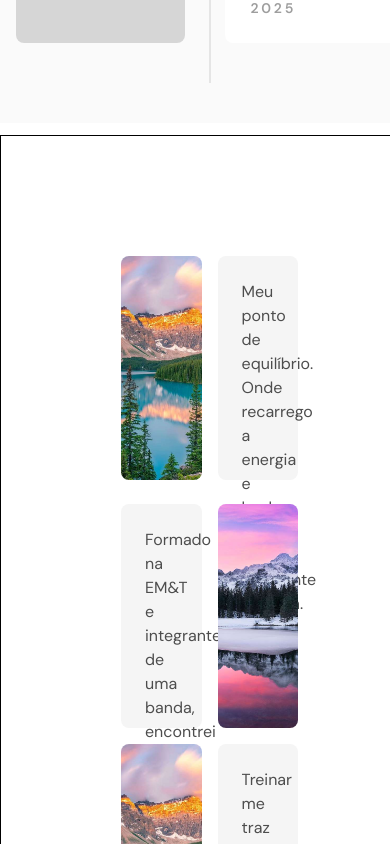
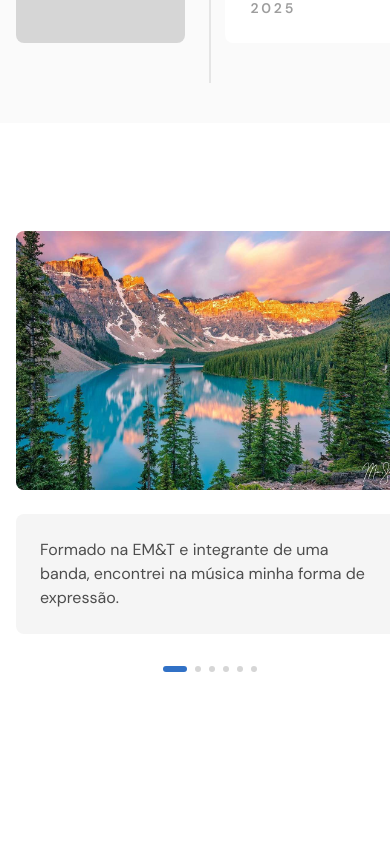
Before and after one commit to murilloressineti/my-portfolio-2.0, a React (Vite) app: page / in a window 390 px wide. Shown: the part 6200-7044 px from the top of the page. After the commit the page ends 6952 px from the top, so only its background shows below. Built offline with nearby package versions, Linux system fonts and the light colour scheme.

Commit message:
feat: Creation of the bentoCarousel and refactoring of the bentoGrid and bentoItem.

```diff
--- a/package.json
+++ b/package.json
@@ -13,6 +13,7 @@
     "@tailwindcss/vite": "^4.1.18",
     "class-variance-authority": "^0.7.1",
     "clsx": "^2.1.1",
+    "embla-carousel-react": "^8.6.0",
     "react": "^19.2.0",
     "react-dom": "^19.2.0",
     "tailwind-merge": "^3.4.0",
--- a/src/App.tsx
+++ b/src/App.tsx
@@ -16,10 +16,9 @@
 import TimelineItem from "./components/timelineItem";
 import { timelineSteps } from "./constants/timeline-steps";
 import BentoGrid from "./components/bentoGrid";
+import BentoCarousel from "./components/bentoCarousel";
 import BentoItem from "./components/bentoItem";
-
-import PhotoA from "./assets/images/gallery/original.jpg";
-import PhotoB from "./assets/images/gallery/original-1.jpg";
+import { galleryItems } from "./constants/gallery-items";
 
 export default function App() {
   return (
@@ -274,44 +273,22 @@
       </section>
 
       {/* Gallery */}
-      <div className="max-w-7xl mx-auto border p-30 border-b-bg-dark">
-        <BentoGrid>
-          <BentoItem
-            image={PhotoA}
-            title="Formado na EM&T e integrante de uma banda, encontrei na música minha forma de expressão."
-            textPosition="bottom"
-          />
+      <div className="max-w-7xl md:mx-auto my-20  md:p-30 overflow-hidden">
+        <div className="hidden md:block">
+          <BentoGrid>
+            {galleryItems.map((item, index) => (
+              <BentoItem key={index} {...item} />
+            ))}
+          </BentoGrid>
+        </div>
 
-          <BentoItem
-            image={PhotoB}
-            title="Meu ponto de equilíbrio. Onde recarrego a energia e lembro do que realmente importa."
-            textPosition="top"
-          />
-
-          <BentoItem
-            image={PhotoA}
-            title="Jogos me divertem e desafiam. É onde relaxo, mergulho em boas histórias e deixo a imaginação correr solta."
-            textPosition="bottom"
-          />
-
-          <BentoItem
-            image={PhotoB}
-            title="Treinar me traz foco e disciplina, essenciais para manter a saúde física e mental em dia."
-            textPosition="top"
-          />
-
-          <BentoItem
-            image={PhotoA}
-            title="Autodesenvolvimento, espiritualidade, negócios e ficção. Ler me ajuda a evoluir como pessoa e profissional."
-            textPosition="bottom"
-          />
-
-          <BentoItem
-            image={PhotoB}
-            title="Me conecto com o esporte desde cedo. Suas histórias de superação sempre me inspiram."
-            textPosition="top"
-          />
-        </BentoGrid>
+        <div className="block md:hidden">
+          <BentoCarousel>
+            {galleryItems.map((item, index) => (
+              <BentoItem key={index} {...item} textPosition="bottom" />
+            ))}
+          </BentoCarousel>
+        </div>
       </div>
     </div>
   );
--- /dev/null
+++ b/src/components/bentoCarousel.tsx
@@ -0,0 +1,63 @@
+import React, { useState, useEffect, useCallback } from "react";
+import useEmblaCarousel from "embla-carousel-react";
+import { cn } from "../lib/utils";
+
+interface BentoCarouselProps {
+  children: React.ReactNode;
+}
+
+export default function BentoCarousel({ children }: BentoCarouselProps) {
+  const [emblaRef, emblaApi] = useEmblaCarousel({
+    loop: false,
+    align: "center",
+    containScroll: "trimSnaps",
+  });
+  const [selectedIndex, setSelectedIndex] = useState(0);
+  const totalItems = React.Children.count(children);
+
+  const onSelect = useCallback(() => {
+    if (!emblaApi) return;
+    setSelectedIndex(emblaApi.selectedScrollSnap());
+  }, [emblaApi]);
+
+  useEffect(() => {
+    if (!emblaApi) return;
+
+    onSelect();
+    emblaApi.on("select", onSelect);
+    emblaApi.on("reInit", onSelect);
+  }, [emblaApi, onSelect]);
+
+  return (
+    <div className="w-full flex flex-col gap-4">
+      {/* VIEWPORT DO EMBLA */}
+      <div
+        className="overflow-hidden w-full cursor-grab active:cursor-grabbing"
+        ref={emblaRef}
+      >
+        <div className="flex touch-pan-y">
+          {React.Children.map(children, (child) => (
+            <div className="flex-[0_0_100%] min-w-0 p-4">{child}</div>
+          ))}
+        </div>
+      </div>
+
+      {/* PAGINATION DOTS */}
+      <div className="flex justify-center items-center gap-2">
+        {Array.from({ length: totalItems }).map((_, index) => (
+          <button
+            key={index}
+            aria-label={`Ir para o slide ${index + 1}`}
+            className={cn(
+              "h-1.5 rounded-full transition-all duration-300 cursor-pointer",
+              index === selectedIndex
+                ? "bg-brand-primary w-6"
+                : "bg-neutral-gray-300 w-1.5",
+            )}
+            onClick={() => emblaApi?.scrollTo(index)}
+          />
+        ))}
+      </div>
+    </div>
+  );
+}
--- a/src/components/bentoGrid.tsx
+++ b/src/components/bentoGrid.tsx
@@ -1,34 +1,23 @@
 import React from "react";
-import { cva, type VariantProps } from "class-variance-authority";
 import { cn } from "../lib/utils";
 
-export const bentoGridVariants = cva(
-  "grid grid-cols-2 md:grid-cols-3 gap-4 md:gap-8 w-full auto-rows-min",
-  {
-    variants: {
-      variant: {
-        default: "",
-      },
-    },
-    defaultVariants: {
-      variant: "default",
-    },
-  },
-);
-
-interface BentoGridProps
-  extends React.ComponentProps<"div">, VariantProps<typeof bentoGridVariants> {
+interface BentoGridProps extends React.ComponentProps<"div"> {
   children: React.ReactNode;
 }
 
 export default function BentoGrid({
-  variant,
   children,
   className,
   ...props
 }: BentoGridProps) {
   return (
-    <div className={cn(bentoGridVariants({ variant, className }))} {...props}>
+    <div
+      className={cn(
+        "grid md:grid-cols-3 md:gap-8 w-full auto-rows-min",
+        className,
+      )}
+      {...props}
+    >
       {children}
     </div>
   );
--- a/src/components/bentoItem.tsx
+++ b/src/components/bentoItem.tsx
@@ -1,21 +1,8 @@
 import React from "react";
-import { cva, type VariantProps } from "class-variance-authority";
 import { cn } from "../lib/utils";
 import Text from "./text";
 
-export const bentoItemVariants = cva("", {
-  variants: {
-    variant: {
-      default: "",
-    },
-  },
-  defaultVariants: {
-    variant: "default",
-  },
-});
-
-interface BentoItemProps
-  extends React.ComponentProps<"div">, VariantProps<typeof bentoItemVariants> {
+interface BentoItemProps extends React.ComponentProps<"div"> {
   image: string;
   title: string;
   textPosition?: "top" | "bottom";
@@ -30,18 +17,18 @@
 }: BentoItemProps) {
   return (
     <div
-      className={cn("flex flex-col  gap-6 w-full h-full group", className)}
+      className={cn("flex flex-col gap-6 md:w-full md:h-full group", className)}
       {...props}
     >
       {textPosition === "top" && (
-        <div className="h-56 md:h-auto bg-neutral-gray-100 p-6 rounded-lg">
+        <div className="bg-neutral-gray-100 p-6 rounded-lg">
           <Text variant="body-base" className="text-text-secondary">
             {title}
           </Text>
         </div>
       )}
 
-      <div className="h-56 md:h-94 w-full overflow-hidden rounded-lg">
+      <div className="md:h-94 w-full overflow-hidden rounded-lg">
         <img
           src={image}
           alt={title}
@@ -50,7 +37,7 @@
       </div>
 
       {textPosition === "bottom" && (
-        <div className="h-56 md:h-auto bg-neutral-gray-100 p-6 rounded-lg">
+        <div className="bg-neutral-gray-100 p-6 rounded-lg">
           <Text variant="body-base" className="text-text-secondary">
             {title}
           </Text>
--- /dev/null
+++ b/src/constants/gallery-items.ts
@@ -0,0 +1,41 @@
+import PhotoA from "../assets/images/gallery/original.jpg";
+import PhotoB from "../assets/images/gallery/original-1.jpg";
+
+export interface GalleryItem {
+  image: string;
+  title: string;
+  textPosition: "top" | "bottom";
+}
+
+export const galleryItems: GalleryItem[] = [
+  {
+    image: PhotoA,
+    title: "Formado na EM&T e integrante de uma banda, encontrei na música minha forma de expressão.",
+    textPosition: "bottom",
+  },
+  {
+    image: PhotoB,
+    title: "Meu ponto de equilíbrio. Onde recarrego a energia e lembro do que realmente importa.",
+    textPosition: "top",
+  },
+  {
+    image: PhotoA,
+    title: "Família e momentos especiais com a Gabi e a Jasmine são o que dão sentido a tudo.",
+    textPosition: "bottom",
+  },
+  {
+    image: PhotoB,
+    title: "Treinar me traz foco e disciplina, essenciais para manter a saúde física e mental em dia.",
+    textPosition: "top",
+  },
+  {
+    image: PhotoA,
+    title: "Autodesenvolvimento, espiritualidade, negócios e ficção. Ler me ajuda a evoluir como pessoa.",
+    textPosition: "bottom",
+  },
+  {
+    image: PhotoB,
+    title: "Me conecto com o esporte e o SPFC desde cedo. Suas histórias sempre me inspiram.",
+    textPosition: "top",
+  },
+];
```
Also changed, not shown: 1 other file (tests, documents, lock files or other folders).
